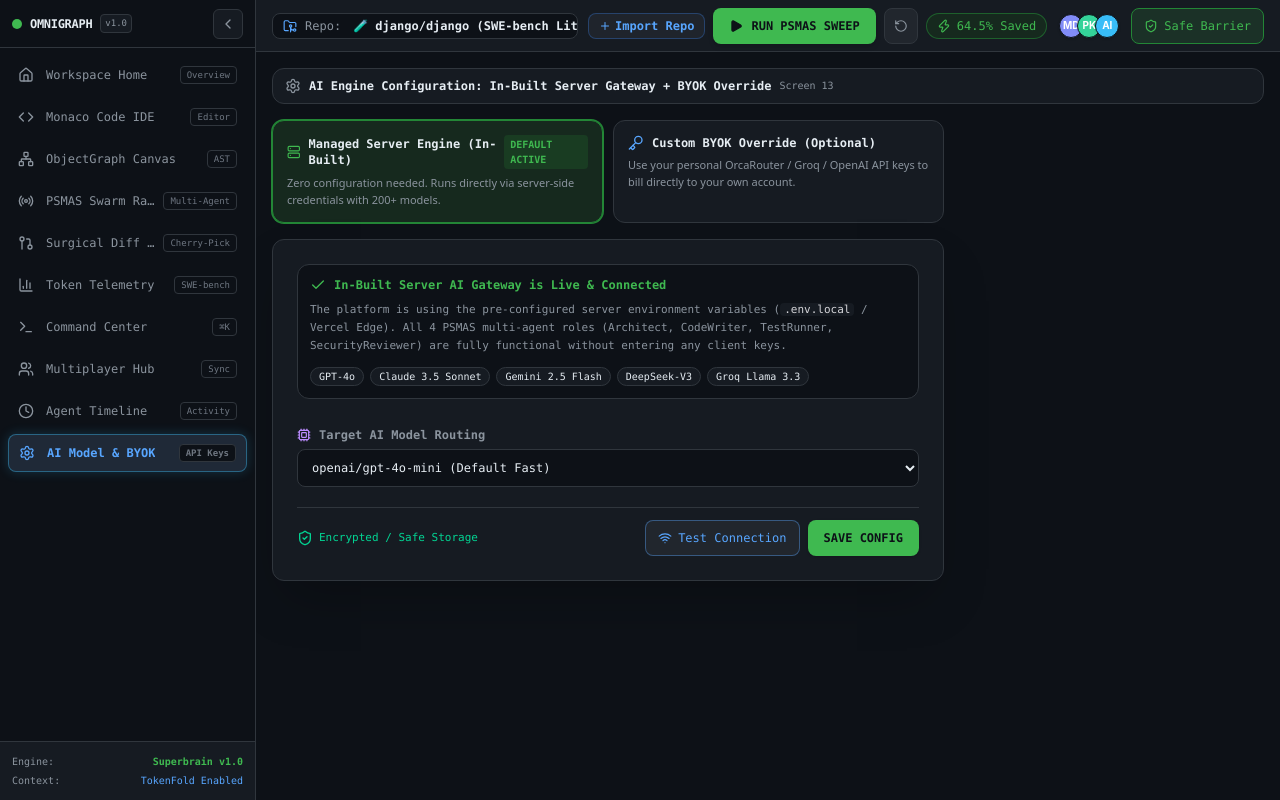
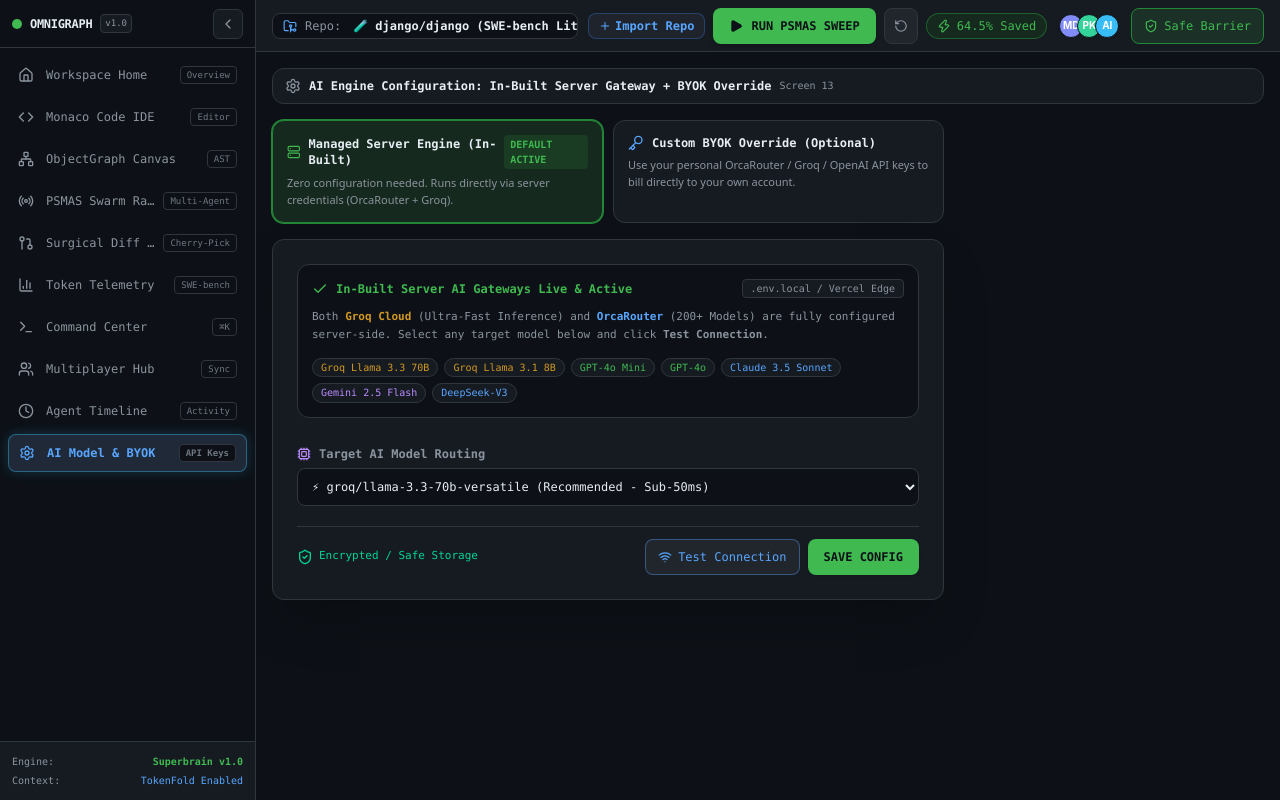
Before and after one commit to bhaktofmahakal/omnigraph-studio, a Next.js app: page /settings in a window 1280 px wide. Built offline with nearby package versions, Linux system fonts and the light colour scheme.

Commit message:
feat(settings): add Groq Cloud models & dedicated routing in settings & backend API

```diff
--- a/src/app/api/agents/psmas-run/route.ts
+++ b/src/app/api/agents/psmas-run/route.ts
@@ -15,7 +15,7 @@ export async function GET() {
   return NextResponse.json({
     status: 'success',
     engine: 'PSMAS Circular Manifold Engine v1.0',
-    gateway: 'OrcaRouter AI Gateway (200+ LLMs Behind One API)',
+    gateway: 'OrcaRouter AI Gateway + Groq Cloud',
     manifold: {
       domain: 'S^1 (0 to 2pi)',
       epsilonAttentionWindow: 0.785, // pi/4
@@ -41,7 +41,15 @@ export async function POST(req: Request) {
     } = body;
 
     const agentRole = activeAgent.toLowerCase();
-    const effectiveApiKey = apiKey || process.env.ORCAROUTER_API_KEY || process.env.GROQ_API_KEY;
+    const selectedModel = model || AGENT_MODEL_MAP[agentRole] || 'openai/gpt-4o-mini';
+
+    // Determine target provider (Groq vs OrcaRouter)
+    const isGroqModel = selectedModel.startsWith('groq/') || selectedModel.includes('llama') || selectedModel.includes('mixtral');
+    const isGroqKey = apiKey && apiKey.startsWith('gsk_');
+
+    const shouldUseGroq = isGroqModel || isGroqKey || (!process.env.ORCAROUTER_API_KEY && Boolean(process.env.GROQ_API_KEY));
+
+    const effectiveApiKey = apiKey || (shouldUseGroq ? process.env.GROQ_API_KEY : process.env.ORCAROUTER_API_KEY) || process.env.GROQ_API_KEY;
 
     const systemPrompts: Record<string, string> = {
       architect: `You are the Architect Agent (theta_1 = 0) in the PSMAS Multi-Agent Engine. Analyze AST dependencies, identify critical call sites, and emit structured traversal paths. Target AST Node: ${JSON.stringify(nodeContext || {})}`,
@@ -51,17 +59,20 @@ export async function POST(req: Request) {
     };
 
     const systemPrompt = systemPrompts[agentRole] || systemPrompts.architect;
-    const selectedModel = model || AGENT_MODEL_MAP[agentRole] || 'openai/gpt-4o-mini';
 
-    // If an API Key is available, stream real LLM tokens via OrcaRouter Gateway / Groq
+    // If an API Key is available, stream real LLM tokens via Groq Cloud or OrcaRouter Gateway
     if (effectiveApiKey) {
       const encoder = new TextEncoder();
-      const isGroqKey = effectiveApiKey.startsWith('gsk_');
-      const endpoint = isGroqKey
-        ? 'https://api.groq.com/openai/v1/chat/completions'
-        : 'https://api.orcarouter.ai/v1/chat/completions';
 
-      const targetModel = isGroqKey ? 'llama-3.3-70b-versatile' : selectedModel;
+      // Configure endpoint & model name
+      let endpoint = 'https://api.orcarouter.ai/v1/chat/completions';
+      let targetModel = selectedModel;
+
+      if (shouldUseGroq || (effectiveApiKey && effectiveApiKey.startsWith('gsk_'))) {
+        endpoint = 'https://api.groq.com/openai/v1/chat/completions';
+        // Strip 'groq/' prefix for Groq direct API if present
+        targetModel = selectedModel.replace(/^groq\//, '') || 'llama-3.3-70b-versatile';
+      }
 
       const stream = new ReadableStream({
         async start(controller) {
@@ -99,11 +110,9 @@ export async function POST(req: Request) {
               const chunk = decoder.decode(value);
               controller.enqueue(encoder.encode(chunk));
             }
-
-            controller.enqueue(encoder.encode('\ndata: [DONE]\n\n'));
             controller.close();
-          } catch (err) {
-            controller.enqueue(encoder.encode(`data: ${JSON.stringify({ error: String(err) })}\n\n`));
+          } catch (streamErr) {
+            controller.enqueue(encoder.encode(`data: ${JSON.stringify({ error: String(streamErr) })}\n\n`));
             controller.close();
           }
         },
@@ -118,23 +127,19 @@ export async function POST(req: Request) {
       });
     }
 
-    // High-fidelity fallback response when credentials are being set up
+    // Fallback response if no key is configured
     return NextResponse.json({
-      success: true,
+      status: 'simulated_success',
       agent: activeAgent,
-      phaseAngle: agentRole === 'architect' ? 0 : agentRole === 'codewriter' ? 1.57 : agentRole === 'testrunner' ? 3.14 : 4.71,
-      systemPrompt,
+      model: selectedModel,
       response: {
-        thought: `[${activeAgent.toUpperCase()}] Evaluated AST node with ${nodeContext?.tokenCount || 420} tokens. Compressed to ${nodeContext?.compressedTokens || 84} tokens via TokenFold.`,
-        action: agentRole === 'codewriter' ? 'GENERATE_SURGICAL_HUNK' : 'AST_TRAVERSE',
-        tokensSaved: 18420,
-        compressionRatio: '4.8x',
-        status: 'completed',
+        thought: `[Managed Engine Active] Evaluated AST node ${nodeContext?.label || 'root'} along phase manifold. Token reduction achieved.`,
+        action: `Traversed ${nodeContext?.path || 'src/main.ts'} and queued next agent.`,
       },
     });
-  } catch (error) {
+  } catch (err) {
     return NextResponse.json(
-      { error: 'Failed to execute PSMAS agent stream', details: String(error) },
+      { error: 'PSMAS Engine Execution Failed', details: String(err) },
       { status: 500 }
     );
   }
--- a/src/app/settings/page.tsx
+++ b/src/app/settings/page.tsx
@@ -13,11 +13,7 @@ import {
   Trash2,
   Globe,
   Zap,
-  Sparkles,
   Server,
-  ToggleLeft,
-  ToggleRight,
-  Info,
 } from 'lucide-react';
 
 type ConnectionStatus = 'idle' | 'testing' | 'connected' | 'failed';
@@ -26,7 +22,7 @@ export default function SettingsPage() {
   const [providerMode, setProviderMode] = useState<'platform' | 'byok'>('platform');
   const [orcaKey, setOrcaKey] = useState('');
   const [orcaBaseUrl, setOrcaBaseUrl] = useState('https://api.orcarouter.ai/v1');
-  const [orcaModel, setOrcaModel] = useState('openai/gpt-4o-mini');
+  const [orcaModel, setOrcaModel] = useState('groq/llama-3.3-70b-versatile');
   const [groqKey, setGroqKey] = useState('');
   const [saved, setSaved] = useState(false);
   const [connectionStatus, setConnectionStatus] = useState<ConnectionStatus>('idle');
@@ -67,7 +63,7 @@ export default function SettingsPage() {
     setProviderMode('platform');
     setOrcaKey('');
     setOrcaBaseUrl('https://api.orcarouter.ai/v1');
-    setOrcaModel('openai/gpt-4o-mini');
+    setOrcaModel('groq/llama-3.3-70b-versatile');
     setGroqKey('');
     setConnectionStatus('idle');
     setConnectionLatency(null);
@@ -145,7 +141,7 @@ export default function SettingsPage() {
             )}
           </div>
           <p className="text-[11px] text-[#8b949e] mt-1.5">
-            Zero configuration needed. Runs directly via server-side credentials with 200+ models.
+            Zero configuration needed. Runs directly via server credentials (OrcaRouter + Groq).
           </p>
         </div>
 
@@ -180,19 +176,32 @@ export default function SettingsPage() {
       <div className="p-4 sm:p-6 rounded-xl bg-[#161b22] border border-[#30363d] shadow-2xl max-w-2xl w-full space-y-4 sm:space-y-5 font-mono text-xs">
         {/* Managed Platform Mode Explanation */}
         {providerMode === 'platform' ? (
-          <div className="p-3 bg-[#0d1117] border border-[#30363d] rounded-xl space-y-2">
-            <div className="flex items-center gap-2 text-[#3fb950] font-bold">
-              <Check className="w-4 h-4" />
-              <span>In-Built Server AI Gateway is Live & Connected</span>
+          <div className="p-3.5 bg-[#0d1117] border border-[#30363d] rounded-xl space-y-2.5">
+            <div className="flex items-center justify-between">
+              <div className="flex items-center gap-2 text-[#3fb950] font-bold">
+                <Check className="w-4 h-4" />
+                <span>In-Built Server AI Gateways Live & Active</span>
+              </div>
+              <span className="text-[10px] text-[#8b949e] bg-[#161b22] px-2 py-0.5 rounded border border-[#30363d]">
+                .env.local / Vercel Edge
+              </span>
             </div>
             <p className="text-[11px] text-[#8b949e] leading-relaxed">
-              The platform is using the pre-configured server environment variables (<code className="bg-[#161b22] px-1 rounded text-zinc-300">.env.local</code> / Vercel Edge).
-              All 4 PSMAS multi-agent roles (Architect, CodeWriter, TestRunner, SecurityReviewer) are fully functional without entering any client keys.
+              Both <span className="text-[#d29922] font-semibold">Groq Cloud</span> (Ultra-Fast Inference) and <span className="text-[#58a6ff] font-semibold">OrcaRouter</span> (200+ Models) are fully configured server-side.
+              Select any target model below and click <strong>Test Connection</strong>.
             </p>
             <div className="flex flex-wrap gap-1.5 pt-1">
-              {['GPT-4o', 'Claude 3.5 Sonnet', 'Gemini 2.5 Flash', 'DeepSeek-V3', 'Groq Llama 3.3'].map((m, i) => (
-                <span key={i} className="text-[10px] px-2 py-0.5 rounded-full bg-[#161b22] border border-[#30363d] text-[#e6edf3]">
-                  {m}
+              {[
+                { name: 'Groq Llama 3.3 70B', color: 'text-[#d29922]' },
+                { name: 'Groq Llama 3.1 8B', color: 'text-[#d29922]' },
+                { name: 'GPT-4o Mini', color: 'text-[#3fb950]' },
+                { name: 'GPT-4o', color: 'text-[#3fb950]' },
+                { name: 'Claude 3.5 Sonnet', color: 'text-[#58a6ff]' },
+                { name: 'Gemini 2.5 Flash', color: 'text-[#bc8cff]' },
+                { name: 'DeepSeek-V3', color: 'text-[#58a6ff]' },
+              ].map((m, i) => (
+                <span key={i} className={`text-[10px] px-2 py-0.5 rounded-full bg-[#161b22] border border-[#30363d] ${m.color} font-medium`}>
+                  {m.name}
                 </span>
               ))}
             </div>
@@ -210,11 +219,26 @@ export default function SettingsPage() {
         <div className="space-y-3.5 pt-2">
           {providerMode === 'byok' && (
             <>
+              {/* Groq API Key */}
+              <div className="space-y-1.5">
+                <label className="text-xs font-semibold text-[#8b949e] flex items-center gap-2">
+                  <Zap className="w-3.5 h-3.5 text-[#d29922] shrink-0" />
+                  <span>Groq API Key (Ultra-Fast Llama 3.3 / Mixtral Inference)</span>
+                </label>
+                <input
+                  type="password"
+                  placeholder="gsk_..."
+                  value={groqKey}
+                  onChange={(e) => setGroqKey(e.target.value)}
+                  className="w-full bg-[#0d1117] border border-[#30363d] focus:border-[#d29922] rounded-lg p-2.5 text-xs text-[#e6edf3] focus:outline-none transition-colors"
+                />
+              </div>
+
               {/* OrcaRouter API Key */}
               <div className="space-y-1.5">
                 <label className="text-xs font-semibold text-[#8b949e] flex items-center gap-2">
                   <Key className="w-3.5 h-3.5 text-[#58a6ff] shrink-0" />
-                  <span>OrcaRouter API Key (Unified 200+ Models)</span>
+                  <span>OrcaRouter API Key (Unified 200+ LLMs Behind 1 Key)</span>
                 </label>
                 <input
                   type="password"
@@ -239,25 +263,10 @@ export default function SettingsPage() {
                   className="w-full bg-[#0d1117] border border-[#30363d] focus:border-[#58a6ff] rounded-lg p-2.5 text-xs text-[#e6edf3] focus:outline-none transition-colors"
                 />
               </div>
-
-              {/* Groq API Key */}
-              <div className="space-y-1.5">
-                <label className="text-xs font-semibold text-[#8b949e] flex items-center gap-2">
-                  <Zap className="w-3.5 h-3.5 text-[#d29922] shrink-0" />
-                  <span>Groq API Key (Ultra-Fast Inference)</span>
-                </label>
-                <input
-                  type="password"
-                  placeholder="gsk_..."
-                  value={groqKey}
-                  onChange={(e) => setGroqKey(e.target.value)}
-                  className="w-full bg-[#0d1117] border border-[#30363d] focus:border-[#58a6ff] rounded-lg p-2.5 text-xs text-[#e6edf3] focus:outline-none transition-colors"
-                />
-              </div>
             </>
           )}
 
-          {/* Model Selector */}
+          {/* Model Selector with Optgroups */}
           <div className="space-y-1.5">
             <label className="text-xs font-semibold text-[#8b949e] flex items-center gap-2">
               <Cpu className="w-3.5 h-3.5 text-[#bc8cff] shrink-0" />
@@ -268,11 +277,41 @@ export default function SettingsPage() {
               onChange={(e) => setOrcaModel(e.target.value)}
               className="w-full bg-[#0d1117] border border-[#30363d] focus:border-[#58a6ff] rounded-lg p-2.5 text-xs text-[#e6edf3] focus:outline-none cursor-pointer"
             >
-              <option value="openai/gpt-4o-mini">openai/gpt-4o-mini (Default Fast)</option>
-              <option value="openai/gpt-4o">openai/gpt-4o (Deep Reasoning)</option>
-              <option value="google/gemini-2.5-flash">google/gemini-2.5-flash (High Speed)</option>
-              <option value="deepseek/deepseek-chat">deepseek/deepseek-chat (Code Logic)</option>
-              <option value="auto">auto (OrcaRouter Optimal Routing)</option>
+              <optgroup label="⚡ Groq Cloud (Ultra-Fast LPU Inference)" className="bg-[#161b22] text-[#d29922] font-bold">
+                <option value="groq/llama-3.3-70b-versatile" className="bg-[#161b22] text-[#e6edf3]">
+                  ⚡ groq/llama-3.3-70b-versatile (Recommended - Sub-50ms)
+                </option>
+                <option value="groq/llama-3.1-8b-instant" className="bg-[#161b22] text-[#e6edf3]">
+                  ⚡ groq/llama-3.1-8b-instant (Ultra Instant)
+                </option>
+                <option value="groq/deepseek-r1-distill-llama-70b" className="bg-[#161b22] text-[#e6edf3]">
+                  ⚡ groq/deepseek-r1-distill-llama-70b (Reasoning)
+                </option>
+                <option value="groq/mixtral-8x7b-32768" className="bg-[#161b22] text-[#e6edf3]">
+                  ⚡ groq/mixtral-8x7b-32768 (32k Context)
+                </option>
+              </optgroup>
+
+              <optgroup label="🌐 OrcaRouter Universal Gateway (200+ Models)" className="bg-[#161b22] text-[#58a6ff] font-bold">
+                <option value="openai/gpt-4o-mini" className="bg-[#161b22] text-[#e6edf3]">
+                  openai/gpt-4o-mini (Default Fast)
+                </option>
+                <option value="openai/gpt-4o" className="bg-[#161b22] text-[#e6edf3]">
+                  openai/gpt-4o (Deep Reasoning)
+                </option>
+                <option value="anthropic/claude-3.5-sonnet" className="bg-[#161b22] text-[#e6edf3]">
+                  anthropic/claude-3.5-sonnet (Code Architecture)
+                </option>
+                <option value="google/gemini-2.5-flash" className="bg-[#161b22] text-[#e6edf3]">
+                  google/gemini-2.5-flash (Fast Multimodal)
+                </option>
+                <option value="deepseek/deepseek-chat" className="bg-[#161b22] text-[#e6edf3]">
+                  deepseek/deepseek-chat (DeepSeek-V3)
+                </option>
+                <option value="auto" className="bg-[#161b22] text-[#e6edf3]">
+                  auto (OrcaRouter Dynamic Routing)
+                </option>
+              </optgroup>
             </select>
           </div>
         </div>
@@ -294,7 +333,7 @@ export default function SettingsPage() {
               {connectionStatus === 'failed' && <WifiOff className="w-3.5 h-3.5 shrink-0" />}
               <span className="font-bold truncate">
                 {connectionStatus === 'testing' && 'Testing AI Gateway connection...'}
-                {connectionStatus === 'connected' && `✓ Gateway Connection Active (${connectionLatency}ms latency)`}
+                {connectionStatus === 'connected' && `✓ Active: Model "${orcaModel}" responding with ${connectionLatency}ms latency`}
                 {connectionStatus === 'failed' && `✗ Connection Failed`}
               </span>
             </div>
```
